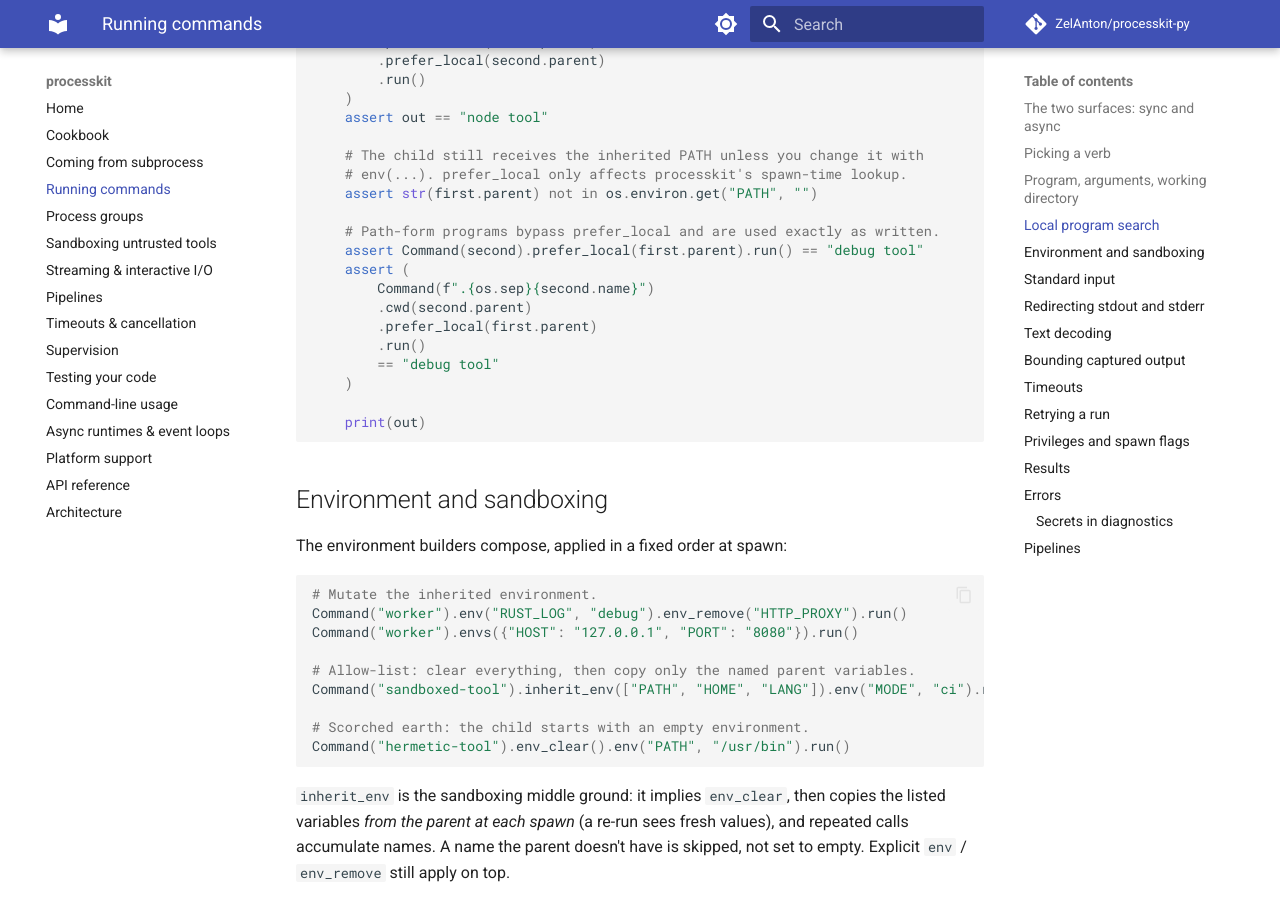
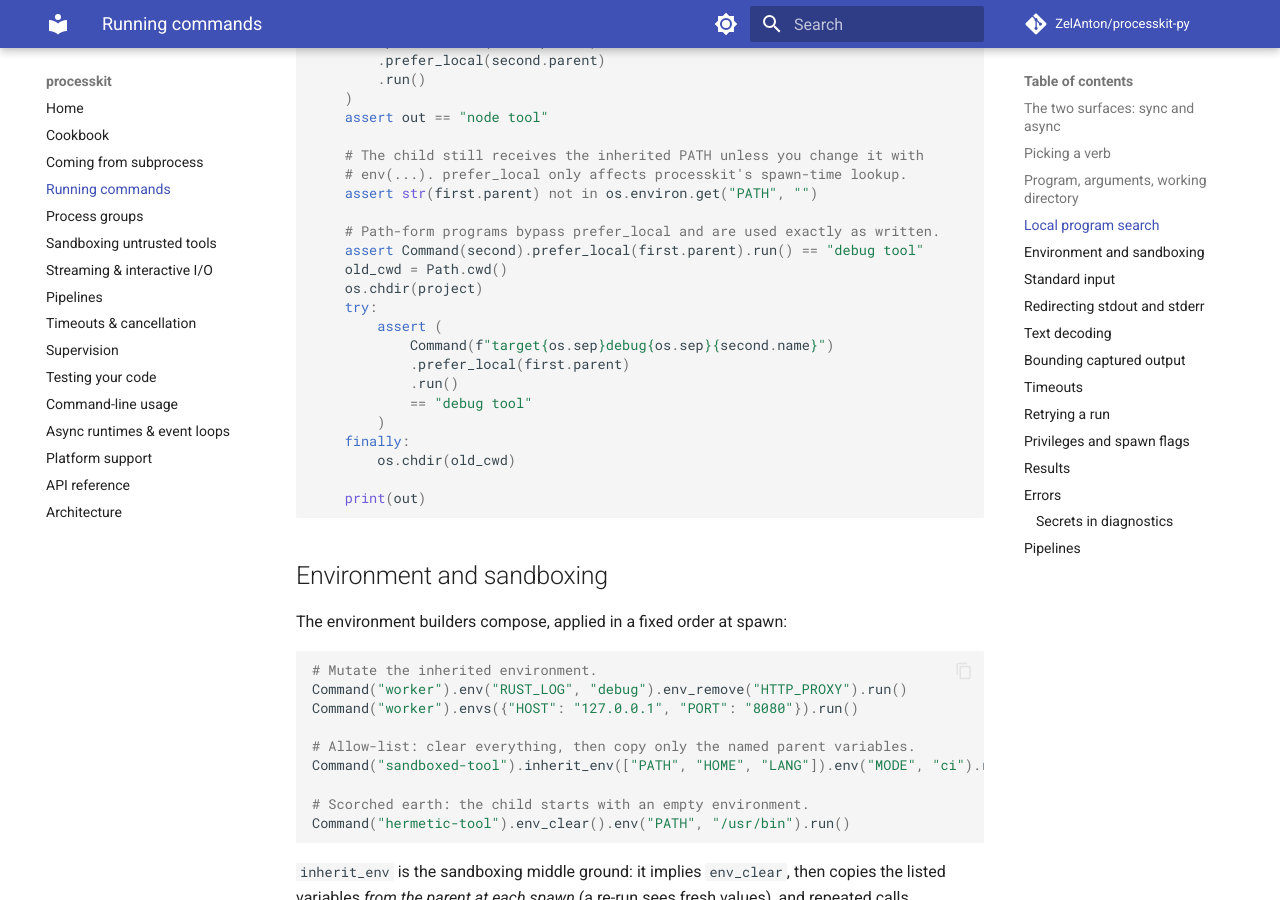
Before and after one commit to ZelAnton/processkit-py, an MkDocs documentation site: the page built from docs/commands.md, in a window 1280 px wide and 900 px high, scrolled down 4238 px. Built offline with MkDocs 1.6.1 and Material for MkDocs 9.7.7, drawn with Linux system fonts in a browser that asks for light colours; comment, search, counter and statistics services are not loaded.

Commit message:
Fix Windows-incompatible relative path-form assertion in the prefer_local example

````diff
--- a/docs/commands.md
+++ b/docs/commands.md
@@ -188,13 +188,17 @@ with tempfile.TemporaryDirectory() as tmp:
 
     # Path-form programs bypass prefer_local and are used exactly as written.
     assert Command(second).prefer_local(first.parent).run() == "debug tool"
-    assert (
-        Command(f".{os.sep}{second.name}")
-        .cwd(second.parent)
-        .prefer_local(first.parent)
-        .run()
-        == "debug tool"
-    )
+    old_cwd = Path.cwd()
+    os.chdir(project)
+    try:
+        assert (
+            Command(f"target{os.sep}debug{os.sep}{second.name}")
+            .prefer_local(first.parent)
+            .run()
+            == "debug tool"
+        )
+    finally:
+        os.chdir(old_cwd)
 
     print(out)
 ```
````
